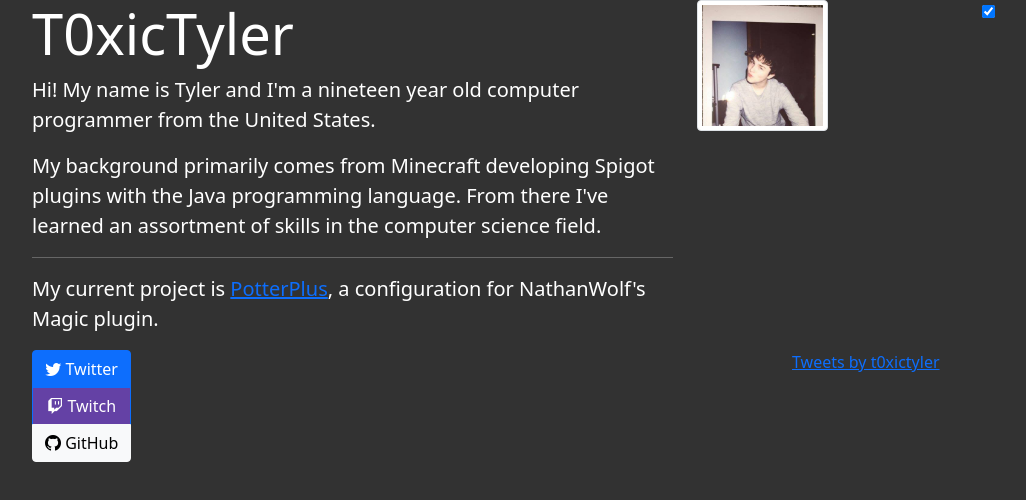
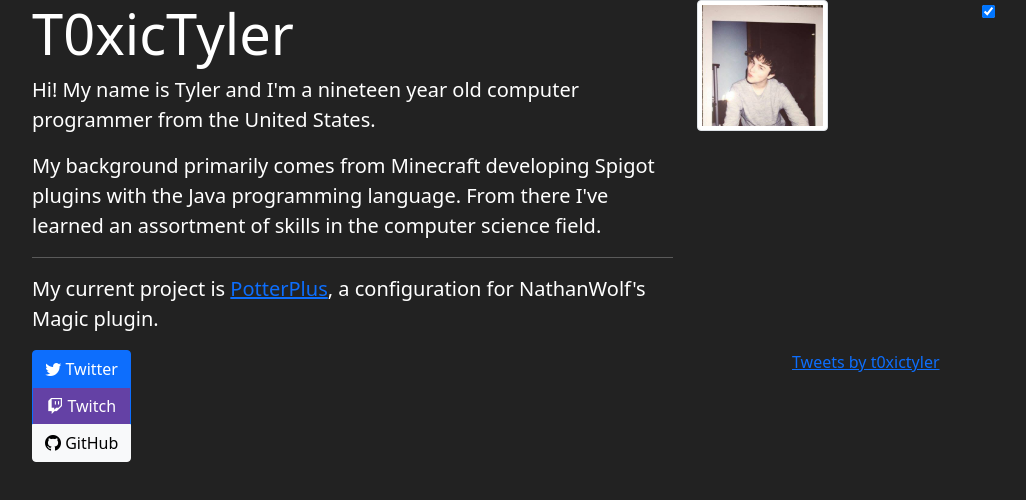
Before and after one commit to T0xicTyler/t0xictyler.github.io, a plain HTML site: page index.html in a window 1280 px wide. Shown: the whole page, without its empty margins (50-1076 px from the left). Drawn offline with nearby package versions, Linux system fonts and the light colour scheme.

Commit message:
New bg color

```diff
--- a/style/sass/style.sass
+++ b/style/sass/style.sass
@@ -1,4 +1,4 @@
-$bg-dark-mode: #323232
+$bg-dark-mode: #222222
 $twitch-purple: #6441a5
 
 .dark-mode
```
Also changed, not shown: style/css/style.css.
